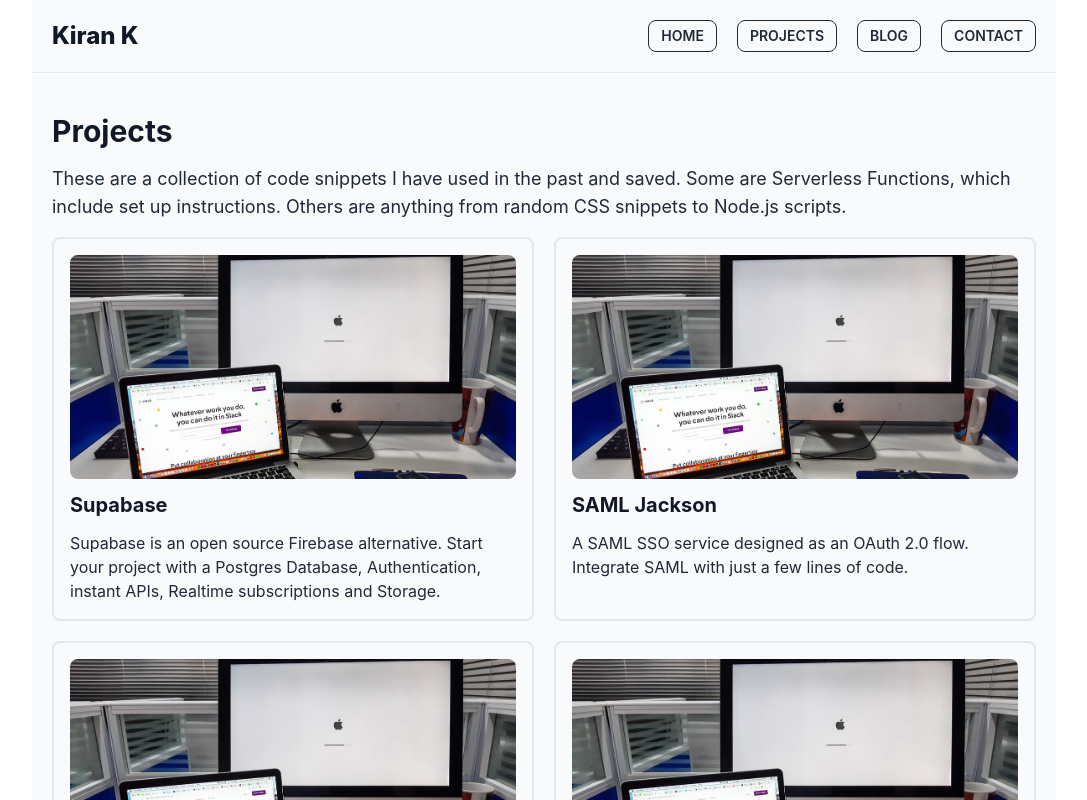
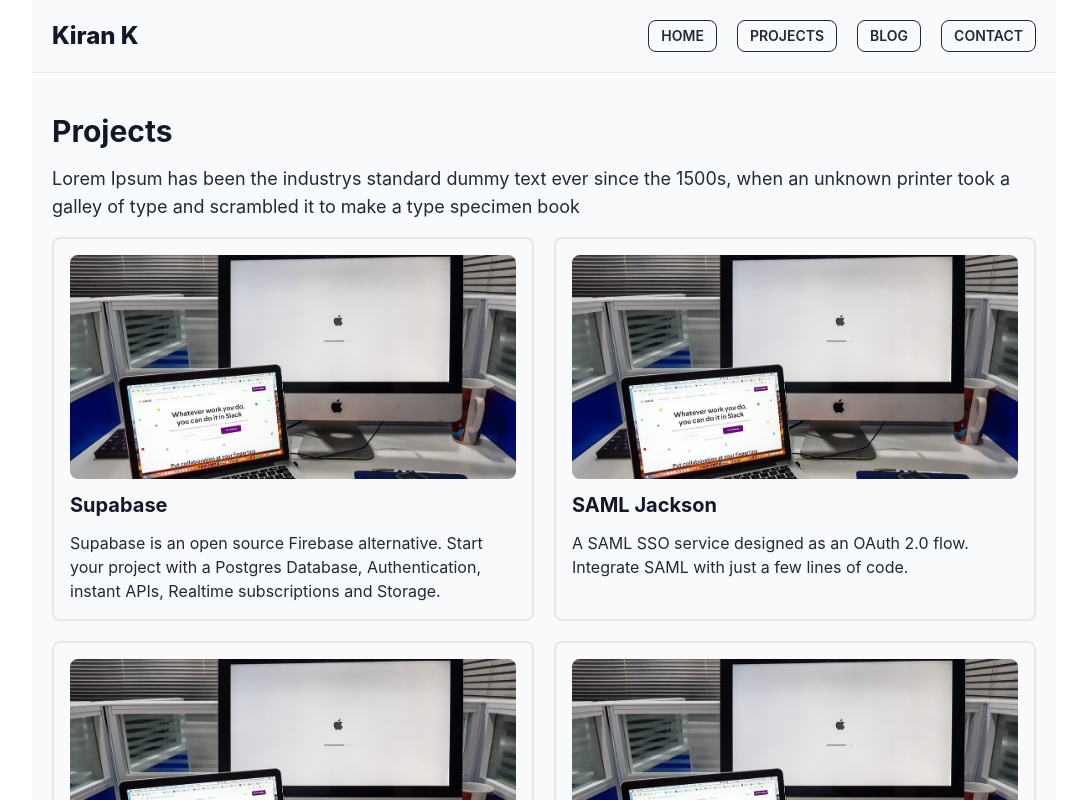
Before and after one commit to devkiran/nextjs-blog-template, a Next.js app: page /projects in a window 1280 px wide. Shown: the top 800 px of the page, without its empty margins (96-1183 px from the left). Built offline with nearby package versions, Linux system fonts and the light colour scheme.

Commit message:
Add meta tags and fix the content

```diff
--- a/components/Hero.tsx
+++ b/components/Hero.tsx
@@ -23,9 +23,9 @@
         </div>
         <div className="flex items-center justify-center">
           <img
-            src="/kiran.jpeg"
+            src="/developer-avatar.png"
             alt="Kiran Krishnan"
-            className="h-52 w-52 rounded-full border-2 border-violet-600"
+            className="h-72 w-72 rounded-full border-2 border-violet-600"
           />
         </div>
       </div>
--- a/package.json
+++ b/package.json
@@ -20,6 +20,7 @@
     "daisyui": "^2.19.0",
     "next": "12.2.2",
     "next-contentlayer": "^0.2.6",
+    "next-seo": "^5.4.0",
     "react": "18.2.0",
     "react-dom": "18.2.0",
     "react-markdown": "^8.0.3",
--- a/pages/_app.tsx
+++ b/pages/_app.tsx
@@ -4,6 +4,8 @@
 import "../styles/globals.css";
 
 function MyApp({ Component, pageProps }: AppProps) {
+  console.log(pageProps);
+
   return (
     <>
       <Head>
--- a/pages/blog/[slug].tsx
+++ b/pages/blog/[slug].tsx
@@ -4,10 +4,13 @@
 import ReactMarkdown from "react-markdown";
 import rehypeHighlight from "rehype-highlight";
 import Layout from "components/Layout";
+import { NextSeo } from "next-seo";
 
 const Post: NextPage<{ post: Post }> = ({ post }) => {
   return (
     <Layout>
+      <>
+        <NextSeo title={post.title} description={post.description} />
         <div className="flex flex-col">
           <h1 className="text-3xl font-bold text-gray-900">{post.title}</h1>
           <ReactMarkdown
@@ -17,6 +20,7 @@
             {post.body.raw}
           </ReactMarkdown>
         </div>
+      </>
     </Layout>
   );
 };
--- a/pages/blog/index.tsx
+++ b/pages/blog/index.tsx
@@ -3,21 +3,26 @@
 import BlogPost from "components/BlogPost";
 import { allPosts } from "contentlayer/generated";
 import Layout from "components/Layout";
+import { NextSeo } from "next-seo";
 
 const Posts: NextPage<{ posts: Post[] | null }> = ({ posts }) => {
   return (
     <Layout>
+      <>
+        <NextSeo title="All Posts" description="All Posts" />
         <div className="flex flex-col space-y-4">
           <h1 className="text-3xl font-bold text-gray-900">All Posts</h1>
           <p className="text-lg">
-          I&apos;m excited to learn new languages and contribute to OSS. Loves
-          to talk about building startups, programming, OSS.
+            Lorem Ipsum has been the industrys standard dummy text ever since
+            the 1500s, when an unknown printer took a galley of type and
+            scrambled it to make a type specimen book
           </p>
           <div className="flex flex-col space-y-8">
             {posts &&
               posts.map((post) => <BlogPost key={post.title} post={post} />)}
           </div>
         </div>
+      </>
     </Layout>
   );
 };
--- a/pages/contact.tsx
+++ b/pages/contact.tsx
@@ -1,10 +1,13 @@
 import type { NextPage } from "next";
 import { GlobeIcon, MailIcon } from "@heroicons/react/solid";
 import Layout from "components/Layout";
+import { NextSeo } from "next-seo";
 
 const Contact: NextPage = () => {
   return (
     <Layout>
+      <>
+        <NextSeo title="Contact Me" description="Contact Me" />
         <div className="flex flex-col md:flex-row">
           <div className="flex w-full flex-col space-y-3 bg-blue-600 p-4 text-white md:w-1/2 md:p-8">
             <h1 className="text-2xl font-bold">Get in touch</h1>
@@ -73,6 +76,7 @@
             </form>
           </div>
         </div>
+      </>
     </Layout>
   );
 };
--- a/pages/index.tsx
+++ b/pages/index.tsx
@@ -1,13 +1,15 @@
 import type { NextPage } from "next";
 import Hero from "components/Hero";
 import Layout from "components/Layout";
+import { NextSeo } from "next-seo";
 
 const Home: NextPage = () => {
   return (
     <Layout>
-      <div>
+      <>
+        <NextSeo title="Home" description="Home" />
         <Hero />
-      </div>
+      </>
     </Layout>
   );
 };
--- a/pages/projects.tsx
+++ b/pages/projects.tsx
@@ -2,17 +2,19 @@
 import projects from "data/projects";
 import ProjectCard from "components/ProjectCard";
 import Layout from "components/Layout";
+import { NextSeo } from "next-seo";
 
 const Projects: NextPage = () => {
   return (
     <Layout>
+      <>
+        <NextSeo title="My Projects" description="My Projects" />
         <div className="flex flex-col space-y-4">
           <h1 className="text-3xl font-bold text-gray-900">Projects</h1>
           <p className="text-lg">
-          These are a collection of code snippets I have used in the past and
-          saved. Some are Serverless Functions, which include set up
-          instructions. Others are anything from random CSS snippets to Node.js
-          scripts.
+            Lorem Ipsum has been the industrys standard dummy text ever since
+            the 1500s, when an unknown printer took a galley of type and
+            scrambled it to make a type specimen book
           </p>
           <div className="grid grid-cols-1 gap-5 md:grid-cols-2">
             {projects.map((project) => (
@@ -20,6 +22,7 @@
             ))}
           </div>
         </div>
+      </>
     </Layout>
   );
 };
--- a/styles/globals.css
+++ b/styles/globals.css
@@ -37,3 +37,7 @@
   margin-top: 1.25em !important;
   margin-bottom: 1.25em !important;
 }
+
+.prose a {
+  @apply text-cyan-500;
+}
```
Also changed, not shown: public/developer-avatar.png (added), 1 other file (tests, documents, lock files or other folders). Lines whose indentation alone changed are shown as unchanged.
